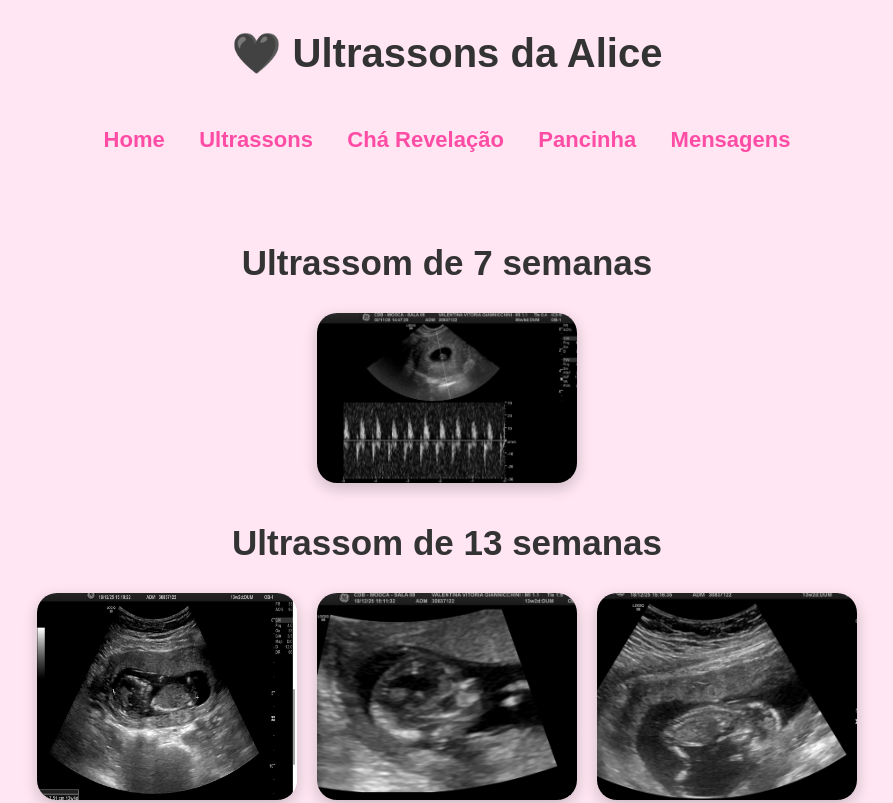
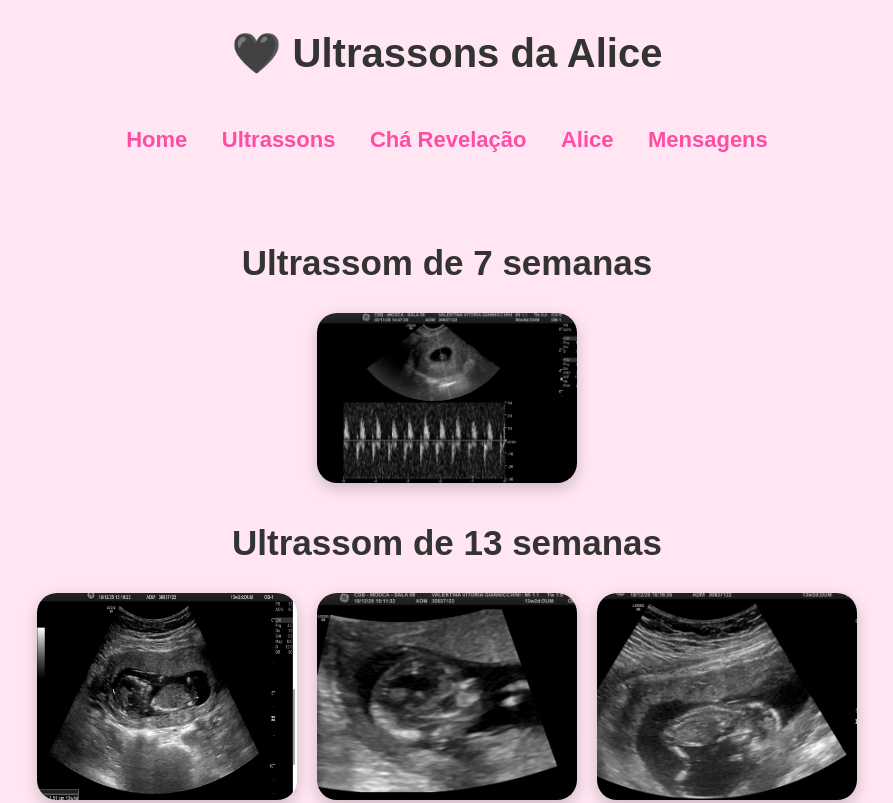
Before and after one commit to Edugiannicchini/sitealice, a plain HTML site: page ultrassons.html in a window 1280 px wide. Shown: the top 803 px of the page, without its empty margins (193-1086 px from the left). Drawn offline with Linux system fonts and the light colour scheme.

Commit message:
Rename 'Pancinha' link to 'Alice'

```diff
--- a/ultrassons.html
+++ b/ultrassons.html
@@ -13,7 +13,7 @@
   <a href="index.html">Home</a>
   <a href="ultrassons.html">Ultrassons</a>
   <a href="cha.html">Chá Revelação</a>
-  <a href="pancinha.html">Pancinha</a>
+  <a href="pancinha.html">Alice</a>
   <a href="mensagens.html">Mensagens</a>
 </nav>
 
```
